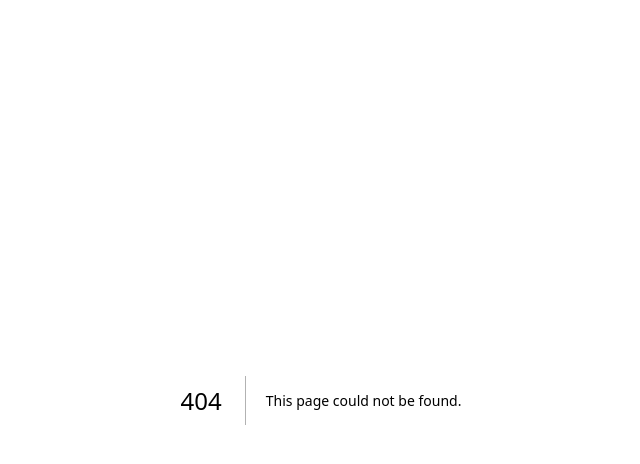
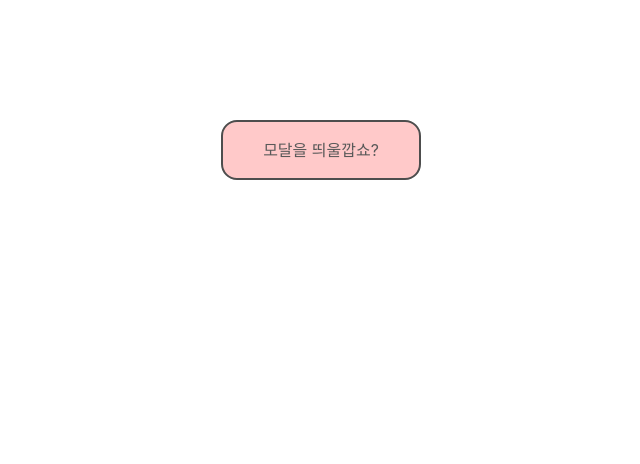
Before and after one commit to wherewhale/velog_clone, a Next.js app: page /modal in a window 1280 px wide. Before the commit this address had no page. Shown: the top 464 px of the page, without its empty margins (319-959 px from the left). Built offline with nearby package versions, Linux system fonts and the light colour scheme.

Commit message:
Portal Modal Component 기능 완성

```diff
--- a/package.json
+++ b/package.json
@@ -20,8 +20,10 @@
     "next": "13.2.1",
     "react": "18.2.0",
     "react-dom": "18.2.0",
+    "react-icons": "^4.8.0",
     "react-intersection-observer": "^9.4.3",
     "react-query": "^3.39.3",
+    "react-transition-group": "^4.4.5",
     "recoil": "^0.7.7",
     "sass": "^1.58.3",
     "typescript": "4.9.5"
@@ -38,6 +40,7 @@
     }
   },
   "devDependencies": {
+    "@types/react-transition-group": "^4.4.5",
     "eslint-config-prettier": "^8.6.0",
     "eslint-plugin-prettier": "^4.2.1",
     "eslint-plugin-simple-import-sort": "^10.0.0",
--- /dev/null
+++ b/src/components/body/modal/base/baseModal.module.scss
@@ -0,0 +1,60 @@
+@use 'src/styles/theme/color' as c;
+// @use 'src/styles/mixins/keyframes' as k;
+
+// @include k.unfoldOut;
+// @include k.zoomOut;
+
+.background {
+  position: fixed;
+  top: 0;
+  bottom: 0;
+  left: 0;
+  right: 0;
+  opacity: 0.5;
+  display: flex;
+  justify-content: center;
+  align-items: center;
+}
+
+.container {
+  position: relative;
+  border: 2px solid c.$C_border3;
+  border-radius: 10px;
+  z-index: 3;
+  transition: border 1s;
+}
+
+.modalEnter {
+  transform: scale(0);
+  animation: unfoldIn 1s cubic-bezier(0.165, 0.84, 0.44, 1) forwards;
+}
+
+.modalEnterDone {
+  /* 초기 display: none 처럼 크기를 0 으로 하여 보여주지 않음*/
+  transform: scale(0);
+  /* 0.5 초 동안 애니메이션을 실행, 단 0.8초 지연시켜 0.8초 후에 애니메이션을 실행 */
+  animation: zoomIn 0.3s cubic-bezier(0.165, 0.84, 0.44, 1) forwards;
+}
+
+@keyframes unfoldIn {
+  0% {
+    transform: scaleX(0) scaleY(0.005);
+  }
+  50% {
+    /* 0.5 초간 세로 크기는 작은상태로 가로 너비만 확대  */
+    transform: scaleX(1) scaleY(0.005);
+  }
+  100% {
+    /* 0.5 초간 세로 크기를 확대 */
+    transform: scaleY(1) scaleX(1);
+  }
+}
+/* Show modal content  */
+@keyframes zoomIn {
+  from {
+    transform: scale(0);
+  }
+  to {
+    transform: scale(1);
+  }
+}
--- /dev/null
+++ b/src/components/body/modal/base/index.tsx
@@ -0,0 +1,61 @@
+import React, { ReactNode, useEffect, useState } from 'react';
+import { CSSTransition } from 'react-transition-group';
+
+import styles from './baseModal.module.scss';
+
+//Portal 공부 + 사용
+
+interface Props {
+  width?: number;
+  height?: number;
+  isOutClose?: boolean;
+  background?: string | 'none'; // background 색상을 넘겨주는 방법은 어떨까? 라는 생각으로 string 선택
+  children: ReactNode; //노드를 넣는 것이 범용적으로 사용 가능하기 때문에 편리하다.
+  // isOpen: boolean;
+  onClose: () => void;
+}
+
+const BaseModal = ({ width, height, isOutClose, background, children, onClose }: Props) => {
+  const [isOutClick, setIsOutClick] = useState(false);
+  const [isOpen, setIsOpen] = useState(false);
+
+  useEffect(() => {
+    if (background !== 'none') {
+      `${background}`; //background 설정
+    }
+    if (isOutClose === true) {
+      setIsOutClick(true);
+    }
+    setIsOpen(true);
+  }, [background, isOutClose]);
+
+  const ModalStyles = {
+    width: `${width}px`,
+    height: `${height}px`,
+  };
+
+  const BackgroundStyle = {
+    backgroundColor: `${background}`,
+  };
+
+  return (
+    <CSSTransition
+      in={isOpen}
+      timeout={300}
+      classNames={{
+        enter: styles.modalEnter,
+        enterDone: styles.modalEnterDone,
+      }}
+      unmountOnExit
+    >
+      <aside className={styles.background} style={BackgroundStyle}>
+        {isOutClick && <div className={styles.background} onClick={onClose} />}
+        <div className={styles.container} style={ModalStyles}>
+          {children}
+        </div>
+      </aside>
+    </CSSTransition>
+  );
+};
+
+export default BaseModal;
--- /dev/null
+++ b/src/components/body/modal/index.tsx
@@ -0,0 +1,56 @@
+import React, { ReactNode, useCallback, useEffect, useState } from 'react';
+import { GrClose } from 'react-icons/gr';
+
+import ModalPortal from '@/utils/portal';
+
+import BaseModal from './base';
+import styles from './modal.module.scss';
+
+interface Props {
+  modalElement: ReactNode; //모달의 시작점을 받을 Element
+  children: ReactNode; //모달의 Children으로 받을 매개체
+}
+
+const Modal = ({ modalElement, children }: Props) => {
+  const [isOpen, setIsOpen] = useState(false); //모달의 열린 상태를 관리할 state
+  const [container, setContainer] = useState<Element | null>(null); //container 상태를 저장할 state 생성
+
+  useEffect(() => {
+    const newContainer = document.createElement('div'); //Next 특성인 SSR에서 document가 render되기 전에 선언
+    newContainer.setAttribute('id', '#modal-root'); //따라서, container라는 명목을 가진 새로운 인자 생성 후 선언
+    document.body.appendChild(newContainer); //이를 body에 넣어줌으로서, next에서 생길 수 있는 오류를 미리 해결
+
+    setContainer(newContainer);
+
+    return () => {
+      const containerDOM = document.getElementById('#modal-root');
+      containerDOM?.remove();
+    };
+  }, []);
+
+  const onClose = useCallback(() => {
+    setIsOpen(false);
+  }, []);
+
+  const onOpen = useCallback(() => {
+    setIsOpen(true);
+  }, []);
+
+  return (
+    <>
+      <div onClick={onOpen}>{modalElement}</div>
+      {isOpen && (
+        <ModalPortal container={container} key="transition-group-content">
+          <BaseModal width={500} height={400} background="#fff" isOutClose={true} onClose={onClose}>
+            <button className={styles.icon} type="button" onClick={onClose}>
+              <GrClose size={18} />
+            </button>
+            {children}
+          </BaseModal>
+        </ModalPortal>
+      )}
+    </>
+  );
+};
+
+export default Modal;
--- /dev/null
+++ b/src/components/body/modal/modal.module.scss
@@ -0,0 +1,7 @@
+.icon {
+  position: absolute;
+  width: 15px;
+  height: 15px;
+  right: 5px;
+  top: -20px;
+}
--- a/src/pages/_document.tsx
+++ b/src/pages/_document.tsx
@@ -6,6 +6,7 @@ export default function Document() {
       <Head />
       <body>
         <Main />
+        <div id="modal-root" /> {/* Next의 모달 루트가 될 포탈! */}
         <NextScript />
       </body>
     </Html>
--- /dev/null
+++ b/src/pages/modal/index.tsx
@@ -0,0 +1,21 @@
+import React from 'react';
+
+import Modal from '@/components/body/modal';
+
+import styles from './modalPage.module.scss';
+
+const ModalTestPage = () => {
+  return (
+    <div className={styles.container}>
+      <Modal modalElement={<div className={styles.button}>모달을 띄울깝쇼?</div>} closeButton={<div className={styles.button}>닫기</div>}>
+        <div className={styles.modal}>
+          <h1 className={styles.title}>잘 됐으면 좋겠다! 이미 잘 된 것 같다!</h1>
+          <h2 className={styles.subTitle}>모달입니다.</h2>
+          <div className={styles.content}>여기에 무언가 들어가면 좋겠죠?</div>
+        </div>
+      </Modal>
+    </div>
+  );
+};
+
+export default ModalTestPage;
--- /dev/null
+++ b/src/pages/modal/modalPage.module.scss
@@ -0,0 +1,56 @@
+@use 'src/styles/theme/color' as c;
+
+.container {
+  display: flex;
+  width: 100vw;
+  height: 300px;
+  align-items: center;
+  justify-content: center;
+
+  .button {
+    width: 200px;
+    height: 60px;
+    background-color: c.$C_destructive1;
+    border-radius: 16px;
+    border: 2px solid c.$C_border3;
+    color: c.$C_text4;
+    display: flex;
+    justify-content: center;
+    align-items: center;
+    cursor: pointer;
+
+    &:active {
+      background-color: c.$C_destructive2;
+      color: c.$C_text2;
+    }
+  }
+}
+
+.modal {
+  width: 100%;
+  height: 100%;
+  padding: 10px;
+  text-align: center;
+  color: c.$C_bg-element1;
+
+  .title {
+    font-size: 24px;
+    font-weight: bold;
+  }
+
+  .subTitle {
+    margin-top: 20px;
+    font-size: 20px;
+    color: c.$C_bg-element3;
+  }
+
+  .content {
+    width: 80%;
+    height: 200px;
+    border: 1px solid c.$C_bg-element1;
+    margin-top: 30px;
+    margin-left: auto;
+    margin-right: auto;
+    padding: 30px;
+  }
+}
--- /dev/null
+++ b/src/styles/mixins/_keyframes.scss
@@ -0,0 +1,35 @@
+@mixin zoomIn() {
+  @keyframes zoomIn {
+    from {
+      transform: scale(0);
+    }
+    to {
+      transform: scale(1);
+    }
+  }
+}
+
+@mixin unfoldOut() {
+  @keyframes unfoldOut {
+    0% {
+      transform: scale(1);
+    }
+    50% {
+      transform: scaleX(1) scaleY(0.005);
+    }
+    100% {
+      transform: scaleX(0) scaleY(0.005);
+    }
+  }
+}
+
+@mixin zoomOut() {
+  @keyframes zoomOut {
+    from {
+      transform: scale(1);
+    }
+    to {
+      transform: scale(0);
+    }
+  }
+}
--- /dev/null
+++ b/src/utils/portal.ts
@@ -0,0 +1,15 @@
+import { ReactNode, ReactPortal } from 'react';
+import ReactDOM from 'react-dom';
+
+export interface Props {
+  children: ReactNode;
+  container: Element | null;
+}
+
+const ModalPortal = ({ children, container }: Props): ReactPortal | null => {
+  if (!container) return null;
+
+  return ReactDOM.createPortal(children, container);
+};
+
+export default ModalPortal;
```
Also changed, not shown: 2 other files (tests, documents, lock files or other folders).
